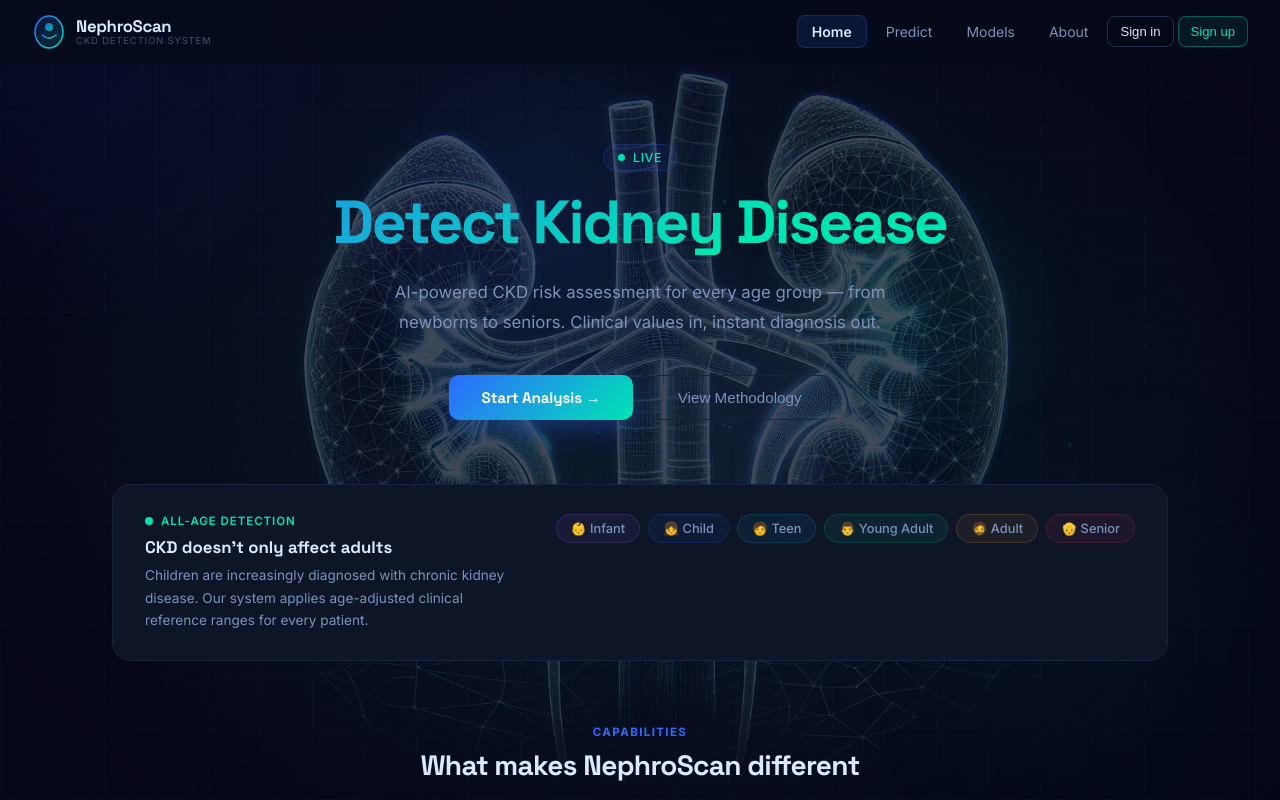
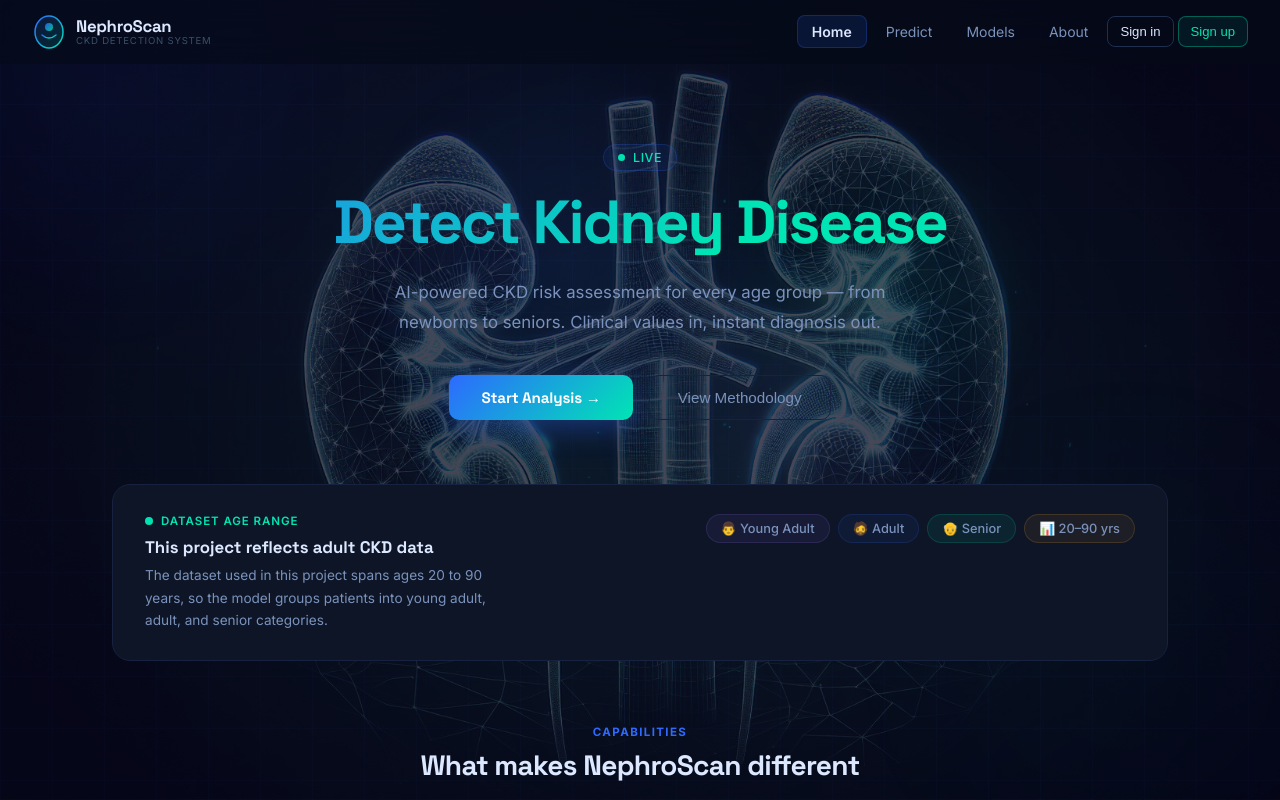
Before and after one commit to sharanugd2305/ckd-detection, a React (Create React App) app in the folder frontend/: page / in a window 1280 px wide. Shown: the top 800 px of the page. Built offline with nearby package versions, Linux system fonts and the light colour scheme; no server answers.

Commit message:
feat: update feature descriptions and age classification in Home page

```diff
--- a/frontend/src/pages/Home.js
+++ b/frontend/src/pages/Home.js
@@ -69,21 +69,19 @@ export default function Home() {
   }, []);
 
   const features = [
-    { icon: '🧬', title: 'Age-Aware Thresholds', body: 'Creatinine, GFR, and hemoglobin norms auto-adjust for infants, children, teens, and adults using pediatric nephrological standards.', accent: '#2D6AFF', delay: 0 },
+    { icon: '🧬', title: 'Age-Aware Thresholds', body: 'Clinical reference ranges are tuned to the project dataset age span of 20–90 years, covering young adults through seniors.', accent: '#2D6AFF', delay: 0 },
     { icon: '⚡', title: 'Instant Risk Scoring', body: 'Trained ML models deliver a precise CKD probability score with confidence metrics in under a second.', accent: '#00E5B4', delay: 80 },
     { icon: '📊', title: 'CKD Stage Estimation', body: 'GFR-based staging maps every result to Stage 1–5 following KDIGO international clinical guidelines.', accent: '#9B6DFF', delay: 160 },
-    { icon: '🚦', title: 'Early Detection Alerts', body: 'Specialized warning system for high-risk groups — children, young adults, and patients with family history.', accent: '#FFAA2C', delay: 240 },
+    { icon: '🚦', title: 'Early Detection Alerts', body: 'Specialized warning system for high-risk adult groups, including young adults and older patients with family history.', accent: '#FFAA2C', delay: 240 },
     { icon: '💊', title: 'Personalized Guidance', body: 'Evidence-based health recommendations tailored to each patient\'s specific lab values, age group, and identified risk factors.', accent: '#00E5B4', delay: 320 },
     { icon: '🔬', title: 'Leakage-Safe Multi-Model Ensemble', body: 'Logistic Regression, Random Forest, SVM, and XGBoost — all trained with train-only scaling and SMOTENC balancing on clinically validated data.', accent: '#2D6AFF', delay: 400 },
   ];
 
   const ages = [
-    { emoji: '👶', label: 'Infant', color: '#9B6DFF' },
-    { emoji: '👧', label: 'Child', color: '#2D6AFF' },
-    { emoji: '🧑', label: 'Teen', color: '#00BFFF' },
-    { emoji: '👨', label: 'Young Adult', color: '#00E5B4' },
-    { emoji: '🧔', label: 'Adult', color: '#FFAA2C' },
-    { emoji: '👴', label: 'Senior', color: '#FF3D57' },
+    { emoji: '👨', label: 'Young Adult', color: '#9B6DFF' },
+    { emoji: '🧔', label: 'Adult', color: '#2D6AFF' },
+    { emoji: '👴', label: 'Senior', color: '#00E5B4' },
+    { emoji: '📊', label: '20–90 yrs', color: '#FFAA2C' },
   ];
 
   const stages = [
@@ -247,7 +245,7 @@ export default function Home() {
         </div>
       </div>
 
-      {/* ── All-age banner ── */}
+      {/* ── Dataset age banner ── */}
       <div style={{
         background: '#0D1526', border: '1px solid #172240', borderRadius: 18,
         padding: '1.8rem 2rem', marginBottom: '4rem',
@@ -257,13 +255,13 @@ export default function Home() {
           <div style={{ flex: 1, minWidth: 240 }}>
             <div style={{ display: 'flex', alignItems: 'center', gap: 8, marginBottom: 8 }}>
               <span style={{ width: 8, height: 8, borderRadius: '50%', background: '#00E5B4', display: 'inline-block', animation: 'blink 2s ease infinite' }} />
-              <span style={{ fontSize: '.72rem', color: '#00E5B4', fontWeight: 600, letterSpacing: '.08em', textTransform: 'uppercase' }}>All-Age Detection</span>
+              <span style={{ fontSize: '.72rem', color: '#00E5B4', fontWeight: 600, letterSpacing: '.08em', textTransform: 'uppercase' }}>Dataset Age Range</span>
             </div>
             <h3 style={{ fontFamily: 'Space Grotesk,sans-serif', fontSize: '1.05rem', fontWeight: 700, color: '#DCE8FF', marginBottom: 6 }}>
-              CKD doesn't only affect adults
+              This project reflects adult CKD data
             </h3>
             <p style={{ color: '#7A92BC', fontSize: '.85rem', lineHeight: 1.65, maxWidth: 380 }}>
-              Children are increasingly diagnosed with chronic kidney disease. Our system applies age-adjusted clinical reference ranges for every patient.
+              The dataset used in this project spans ages 20 to 90 years, so the model groups patients into young adult, adult, and senior categories.
             </p>
           </div>
           <div style={{ display: 'flex', flexWrap: 'wrap', gap: 8, alignContent: 'flex-start' }}>
```
